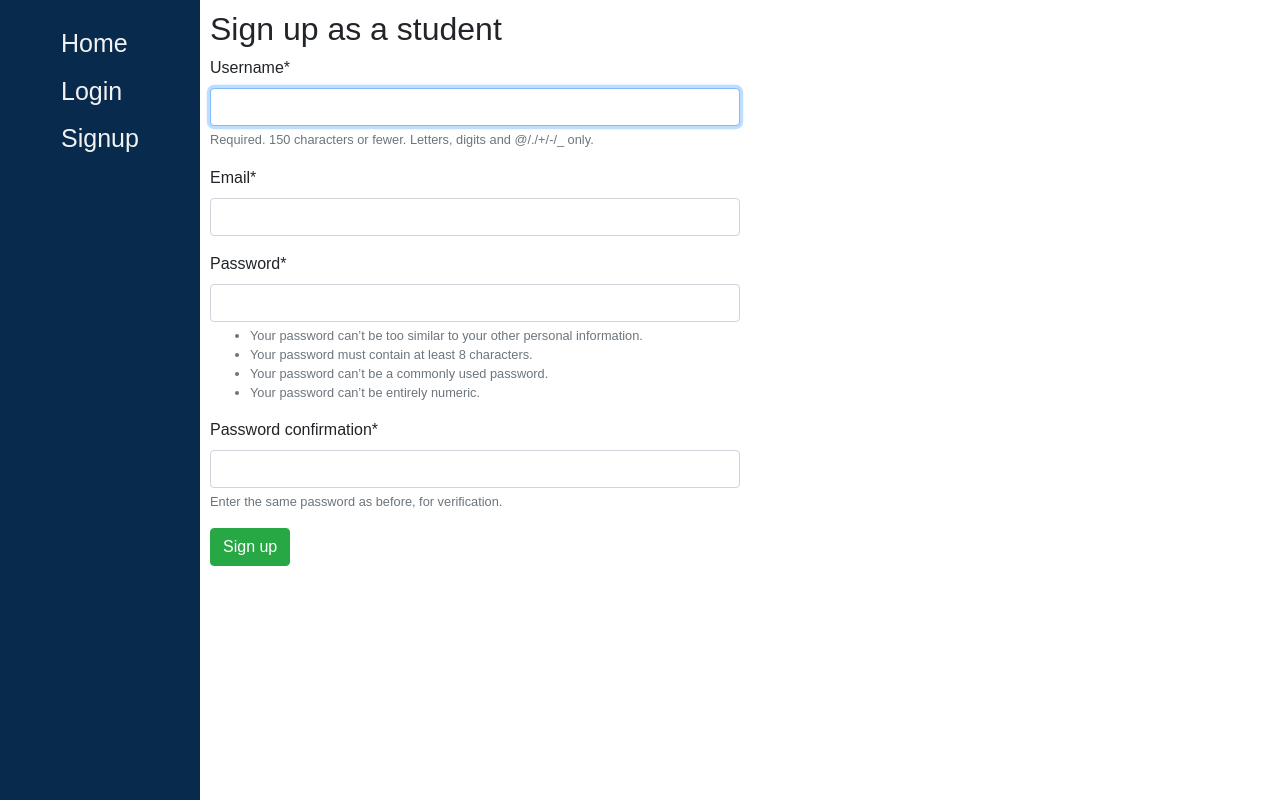
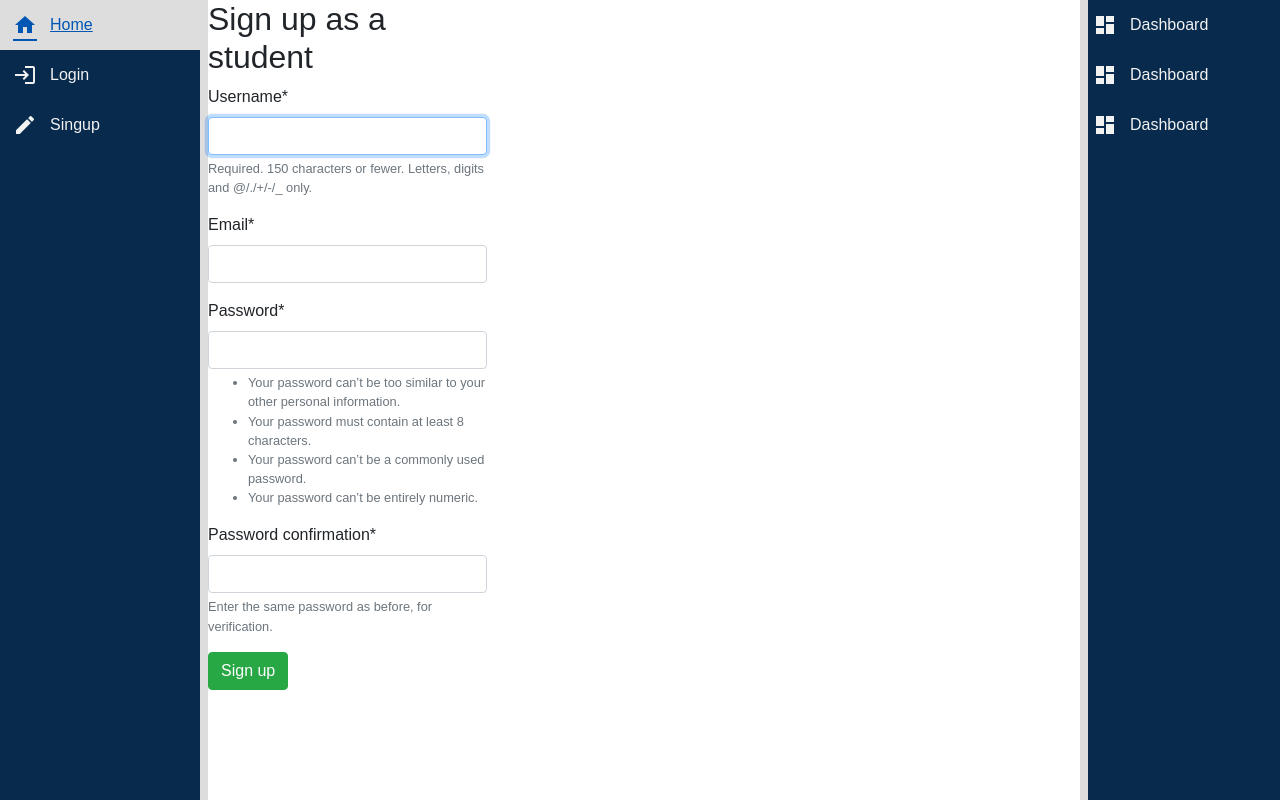
Before and after one commit to cmsho/Proof-Tool, a Django app: page /accounts/signup/student in a window 1280 px wide. Run offline with Django 3.2, Linux system fonts and the light colour scheme; some libraries are stand-ins or nearby versions.

Commit message:
Adding collapsible menus to left and right side of base.html

```diff
--- a/proofchecker/static/proofchecker/css/main.css
+++ b/proofchecker/static/proofchecker/css/main.css
@@ -1,64 +1,109 @@
-* {
-    box-sizing: border-box;
-    font-family: sans-serif;
+/* Width of the icons */
+:root{
+  --nav-icon-width: 50px;
+  --nav-border-width: 8px;
 }
 
-  body {
-    margin: 0;
+html,
+body{
+  height:100%;
+  margin:0;
+  font-family:sans-serif;
 }
 
-  main {
-    margin-left: 200px; /*Same as navigation bar width  */
-    margin-right: 250px; /*Same as information bar on right*/
-    padding: 10px;
-    padding-right: 10px;
+.page-container{
+  height:inherit;
+  display:flex;
 }
 
-  .hidden{
-    display: none;
+.main{
+  height: inherit;
+  padding: 0;
+  padding-left: var(--nav-border-width);
+  padding-right: var(--nav-border-width);
+  overflow-y:auto;
 }
 
-  .left-side-navigation {
-    padding-top: 20px;
-    position: fixed;
-    z-index: 1; /* Stay on top */
-    top: 0;
-    left: 0;
-    width: 200px; /* Same as main margin-left*/
-    height: 100%;
-    background: #072a4d;
-    display: flex;
-    flex-direction: column;
-    align-items: center;
-    /* justify-content: center; */
+.nav-left{
+  width:200px;
+  height:inherit;
+  position:relative;
+  background-color: #072a4d;
+  transition: width 0.2s;
+  flex-shrink:0;
 }
 
-  .left-side-navigation .coming-soon a {
-    display: inline-block;
-    text-decoration: none;
-    padding: 5px 15px;
-    font-size: 20px;
-    color: #f2f2f2;
+.nav-right{
+  position:absolute;
+  right:0px;
+  width:200px;
+  height:inherit;
+  background-color: #072a4d;
+  transition: width 0.2s;
+  flex-shrink:0;
 }
 
-  .left-side-navigation .coming-soon h3 {
-    display: inline-block;
-    text-decoration: underline;
-    padding: 5px 15px;
-    font-size: 20px;
-    color: #f2f2f2;
+.nav-left--collapsed{
+  width:var(--nav-icon-width);
 }
 
-  .left-side-navigation a {
-    display: inline-block;
-    text-decoration: none;
-    padding: 5px 15px;
-    font-size: 25px;
-    color: #f2f2f2;
+.nav-left--collapsed .nav-left__label{
+  display:none;
 }
 
-  /* When you mouse over the navigation links, change their color */
-  .left-side-navigation a:hover {
-    color: #f2f2f2;
-    color: #929292;
+.nav-right--collapsed{
+  width:var(--nav-icon-width);
 }
+
+.nav-right--collapsed .nav-right__label{
+  display:none;
+}
+
+.nav__link{
+  display:flex;
+  align-items:center;
+  color:#f2f2f2;
+  text-decoration: none;
+}
+
+.nav__link:hover{
+  background-color:#dddddd;
+}
+
+.nav__icon-container{
+  width:var(--nav-icon-width);
+  height:var(--nav-icon-width);
+  display:flex;
+  align-items: center;
+  justify-content:center;
+  flex-shrink: 0;
+}
+
+.nav-left__border{
+  position:absolute;
+  left:100%;
+  top:0;
+  width:var(--nav-border-width);
+  height:inherit;
+  background-color: #dddddd;
+  transition:background-color 0.2s;
+  cursor:ew-resize;
+}
+
+.nav-left__border:hover{
+  background-color: #cccccc;
+}
+
+.nav-right__border{
+  position:absolute;
+  left:-var(--nav-icon-width);
+  top:0;
+  width:var(--nav-border-width);
+  height:inherit;
+  background-color: #dddddd;
+  transition:background-color 0.2s;
+}
+
+.nav-right__border:hover{
+  background-color: #cccccc;
+}
--- a/proofchecker/templates/proofchecker/base.html
+++ b/proofchecker/templates/proofchecker/base.html
@@ -26,54 +26,139 @@
     <!-- <script src="{% static 'js/symbol_replacement.js' %}"></script> -->
     <!-- <script src="{% static 'js/line_functionality.js' %}"></script> -->
 
+    <link href="https://fonts.googleapis.com/icon?family=Material+Icons" rel="stylesheet">
 
     <title> {% block title %}Proof Checker{% endblock %} </title>
     {% block head %}{% endblock %}
 </head>
 
 <body>
-    <nav class="left-side-navigation">
-        <div class="sidenav">
+
+    <div class="page-container">
+        <nav class="nav-left">
+
+            <div class="nav-left__border"></div>
+
             {% if user.is_authenticated %}
-            <a href="{% url 'home' %}">Home</a>
-            <br>
-            <a href="{% url 'all_proofs' %}">Proofs</a>
-            <br>
-            <a href="{% url 'logout' %}">Logout</a>
-            <br>
-            <br>
-            <br>
-            <div class="coming-soon">
-              <h3>Coming Soon:</h3>
-              <a href="#">Profile: {{ user.username }}</a>
-              <br>
-              <a href="#">Courses</a>
-              <br>
-              <a href="#">Assignments</a>
+            <a href="{% url 'home' %}" class="nav__link">
+                <div class="nav__icon-container">
+                    <i class="material-icons"> home</i>
                 </div>
+                <span class="nav-left__label">Home</span>
+            </a>
+            <a href="{% url 'all_proofs' %}" class="nav__link">
+                <div class="nav__icon-container">
+                    <i class="material-icons"> assignment</i>
+                </div>
+                <span class="nav-left__label">Proofs</span>
+            </a>
+            <a href="{% url 'logout' %}" class="nav__link">
+                <div class="nav__icon-container">
+                    <i class="material-icons"> logout</i>
+                </div>
+                <span class="nav-left__label">Logout</span>
+            </a>
+
             {% else %}
-            <a href="{% url 'home' %}">Home</a>
-            <br>
-            <a href="{% url 'login' %}">Login</a>
-            <br>
-            <a href="{% url 'signup' %}">Signup</a>
+
+            <a href="{% url 'home' %}" class="nav__link">
+                <div class="nav__icon-container">
+                    <i class="material-icons"> home</i>
+                </div>
+                <span class="nav-left__label">Home</span>
+            </a>
+            <a href="{% url 'login' %}" class="nav__link">
+                <div class="nav__icon-container">
+                    <i class="material-icons"> login</i>
+                </div>
+                <span class="nav-left__label">Login</span>
+            </a>
+            <a href="{% url 'signup' %}" class="nav__link">
+                <div class="nav__icon-container">
+                    <i class="material-icons"> create</i>
+                </div>
+                <span class="nav-left__label">Singup</span>
+            </a>
+
             {% endif %}
-        </div>
+
         </nav>
-
-
-    <main>
+        <main class=" main ">
             <div class="container">
-          {% if messages %}
-            {% for message in messages %}
+                {% if messages %} {% for message in messages %}
                 <div class="alert alert-{{ message.tags }}">
                     {{ message }}
                 </div>
-            {% endfor %}
-          {% endif %}
+                {% endfor %} {% endif %}
             </div>
             {% block content %}{% endblock %}
         </main>
+        <nav class="nav-right ">
+            <div class="nav-right__border"></div>
+            <a href="#" class="nav__link">
+                <div class="nav__icon-container">
+                    <i class="material-icons"> dashboard</i>
+                </div>
+                <span class="nav-right__label">Dashboard</span>
+            </a>
+            <a href="#" class="nav__link">
+                <div class="nav__icon-container">
+                    <i class="material-icons"> dashboard</i>
+                </div>
+                <span class="nav-right__label">Dashboard</span>
+            </a>
+            <a href="#" class="nav__link">
+                <div class="nav__icon-container">
+                    <i class="material-icons"> dashboard</i>
+                </div>
+                <span class="nav-right__label">Dashboard</span>
+            </a>
+
+        </nav>
+    </div>
+
+    <script>
+        // Navigation for left
+        {
+            const leftCollapsedClass = "nav-left--collapsed";
+            const lsKeyLeft = "navLeftCollapsed";
+
+            const navLeft = document.querySelector(".nav-left");
+            const navLeftBorder = navLeft.querySelector(".nav-left__border");
+
+            if (localStorage.getItem(lsKeyLeft) === "true") {
+                navLeft.classList.add(leftCollapsedClass);
+            }
+
+            navLeftBorder.addEventListener("click", () => {
+                navLeft.classList.toggle(leftCollapsedClass);
+                localStorage.setItem(lsKeyLeft, navLeft.classList.contains(leftCollapsedClass));
+            })
+
+        }
+    </script>
+    <script>
+        // Navigation for Right
+        {
+            const rightCollapsedClass = "nav-right--collapsed";
+            const lsKeyRight = "navRightCollapsed";
+
+            const navRight = document.querySelector(".nav-right");
+            const navRightBorder = navRight.querySelector(".nav-right__border");
+
+            if (localStorage.getItem(lsKeyRight) === "true") {
+                navRight.classList.add(rightCollapsedClass);
+            }
+
+            navRightBorder.addEventListener("click", () => {
+                navRight.classList.toggle(rightCollapsedClass);
+                localStorage.setItem(lsKeyRight, navRight.classList.contains(rightCollapsedClass));
+            });
+
+        }
+    </script>
+
+
     <!-- Optional JavaScript -->
     <!-- jQuery first, then Popper.js, then Bootstrap JS -->
     <script src="https://code.jquery.com/jquery-3.2.1.slim.min.js" integrity="sha384-KJ3o2DKtIkvYIK3UENzmM7KCkRr/rE9/Qpg6aAZGJwFDMVNA/GpGFF93hXpG5KkN"
```
Lines whose indentation alone changed are shown as unchanged.
